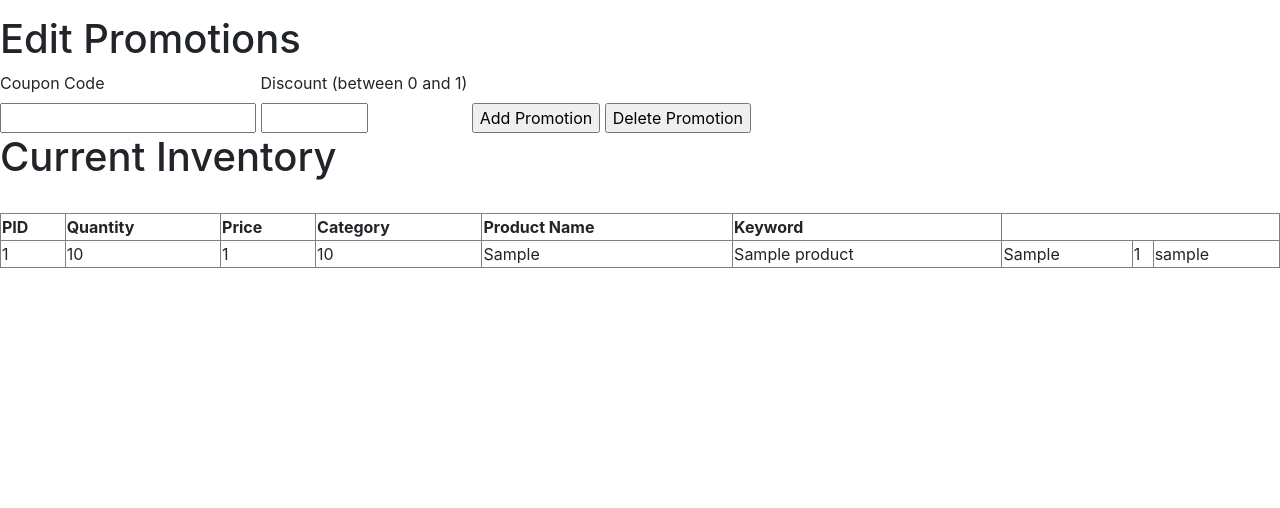
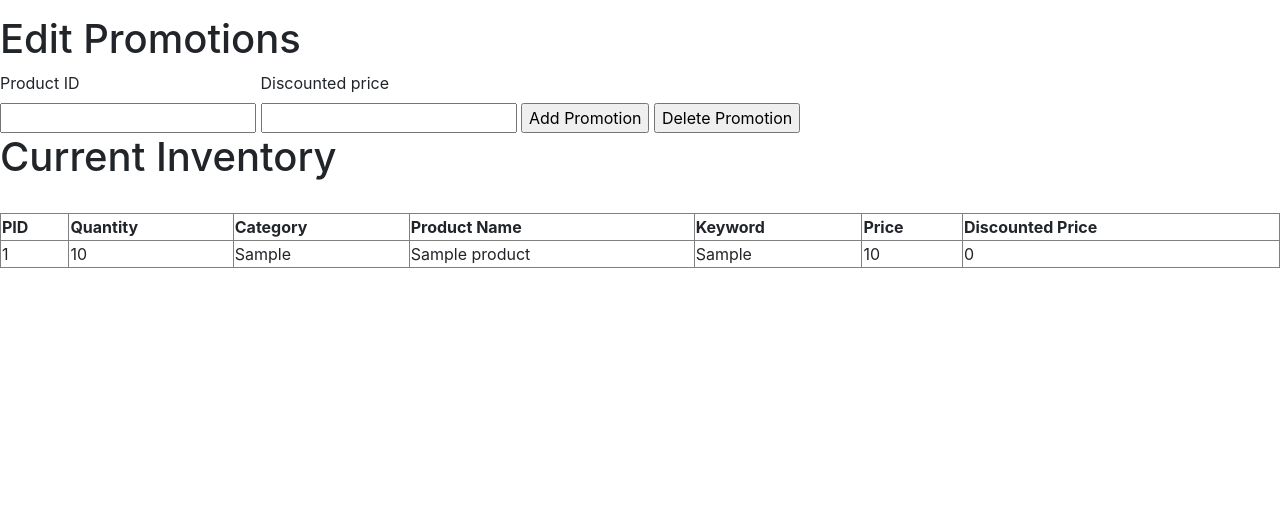
Before and after one commit to dweigle1/CS405_project, a PHP site: page /promotions.php in a window 1280 px wide. Shown: the part 66-574 px from the top of the page. Run offline with PHP 8.4, Linux system fonts and the light colour scheme; the visitor is signed in with stand-in values (Sample User, id 1); tables that the repository leaves empty or names only in its code hold one stand-in row (values such as "Sample post"); some libraries are stand-ins or nearby versions.

Commit message:
fixed up promotions page

```diff
--- a/promotions.php
+++ b/promotions.php
@@ -18,8 +18,8 @@ if(isset($_POST["add"])){
 	if ($conn->connect_error) {
                die("Connection failed: " . $conn->connect_error);
 	} else{
-	    $sql = "INSERT INTO Promotions (Coupon, Discount)
-				VALUES ('".$_POST["coupon"]."', '".$_POST["discount"]."')";
+	    $sql = "INSERT INTO Promotions (PID, Discount)
+				VALUES ('".$_POST["PID"]."', '".$_POST["discount"]."')";
 	    mysqli_free_result($result);
 	    if (mysqli_query($conn, $sql)) {
                echo "Successfully inserted promotion!";
@@ -35,7 +35,7 @@ if(isset($_POST["delete"])){
 	if ($conn->connect_error) {
                die("Connection failed: " . $conn->connect_error);
 	} else{
-	    $sql = "DELETE FROM Promotions WHERE Coupon='".$_POST["coupon"]."';";
+	    $sql = "DELETE FROM Promotions WHERE PID='".$_POST["PID"]."';";
 	    mysqli_free_result($result);
 	    if (mysqli_query($conn, $sql)) {
                echo "Successfully ended promotion!";
@@ -62,13 +62,13 @@ div label {
 
 <form method="post">
 	<div>
-		<label for="pid">Coupon Code</label>
-		<input type="text" name="coupon" id="coupon">
+		<label for="pid">Product ID</label>
+		<input type="text" name="PID" id="PID">
 	</div>
 
 	<div>
-		<label for="quantity">Discount (between 0 and 1)</label>
-		<input type="number" step="0.01" min="0" max="1" name="discount" id="discount">
+		<label for="quantity">Discounted price</label>
+		<input type="number" name="discount" id="discount">
 	</div>
 
 
@@ -83,7 +83,7 @@ div label {
 $conn = new mysqli($host, $username, $password, $dbname);
 
 
-$sql = "SELECT * FROM Products";
+$sql = "SELECT  Products.PID, Products.Quantity, Products.Category, Products.ProdName, Products.Keyword, Products.Price, Promotions.Discount FROM Products Left Join Promotions ON Promotions.PID = Products.PID";
 $result = mysqli_query($conn, $sql);
 echo "<br>";
 echo "<table border='1' style='width:100%'>";
@@ -91,10 +91,11 @@ echo "<tr>";
 
 echo "<th>PID</th>";
 echo "<th>Quantity</th>";
-echo "<th>Price</th>";
 echo "<th>Category</th>";
 echo "<th>Product Name</th>";
 echo "<th>Keyword</th>";
+echo "<th>Price</th>";
+echo "<th>Discounted Price</th>";
 
 echo "</tr>";
 while ($row = mysqli_fetch_assoc($result)) {
```
